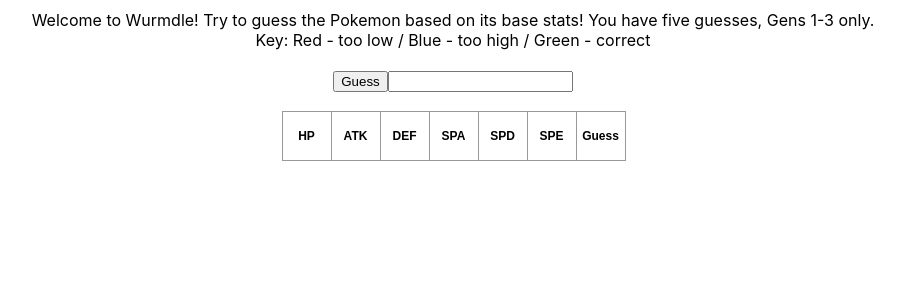
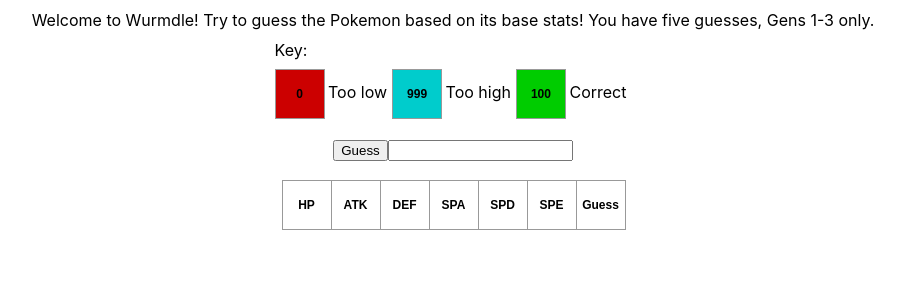
Before and after one commit to veliakiner/wurmdle, a React (Create React App) app: page / in a window 1280 px wide. Shown: the top 300 px of the page, without its empty margins (187-1091 px from the left). Built offline with nearby package versions, Linux system fonts and the light colour scheme.

Commit message:
Make key more intuitive

```diff
--- a/src/App.css
+++ b/src/App.css
@@ -12,7 +12,7 @@
   text-align: center;
   max-width: 50px;
   width: 50px;
-  vertical-align:top;
+  vertical-align:inherit;
 }
 .toolow {
   background: #c00;
@@ -48,6 +48,7 @@
   height: 50px;
   /* border: 3px solid green; */
   padding: 10px;
+  vertical-align:top;
 }
 .control{
   display: table;
@@ -62,6 +63,21 @@
   padding: 10px;
   text-align: center;
 }
+.key{
+  display: table;
+  margin: auto;
+  padding: 10px;
+  text-align: center;
+}
+
+.key-elem{
+  margin: auto;
+  padding-right: 5px;
+  padding-bottom: 20px;
+  text-align: left;
+  line-height: 0;
+  vertical-align:center;
+}
 
 .start-over{
   display: table;
--- a/src/App.js
+++ b/src/App.js
@@ -97,9 +97,17 @@
     return (
       <div>
         <div className="subtitle">
-          Welcome to Wurmdle! Try to guess the Pokemon based on its base stats! You have five guesses, Gens 1-3 only.
-          <div>Key:  Red - too low / Blue - too high / Green - correct</div>
+          Welcome to Wurmdle! Try to guess the Pokemon based on its base stats!
+          You have five guesses, Gens 1-3 only.
         </div>
+          <div className="key">
+            <div className="key-elem">Key:</div>
+            <div className="keys">
+              <span className="key-elem"><Square key="toolow" value="0-"></Square> Too low</span>
+              <span className="key-elem"><Square key="toohigh" value="999+"></Square> Too high</span>
+              <span className="key-elem"><Square key="correct" value="100="></Square> Correct</span>
+            </div>
+          </div>
         <div className="control">
           {this.state.gameOver ? (
             <div>
```
